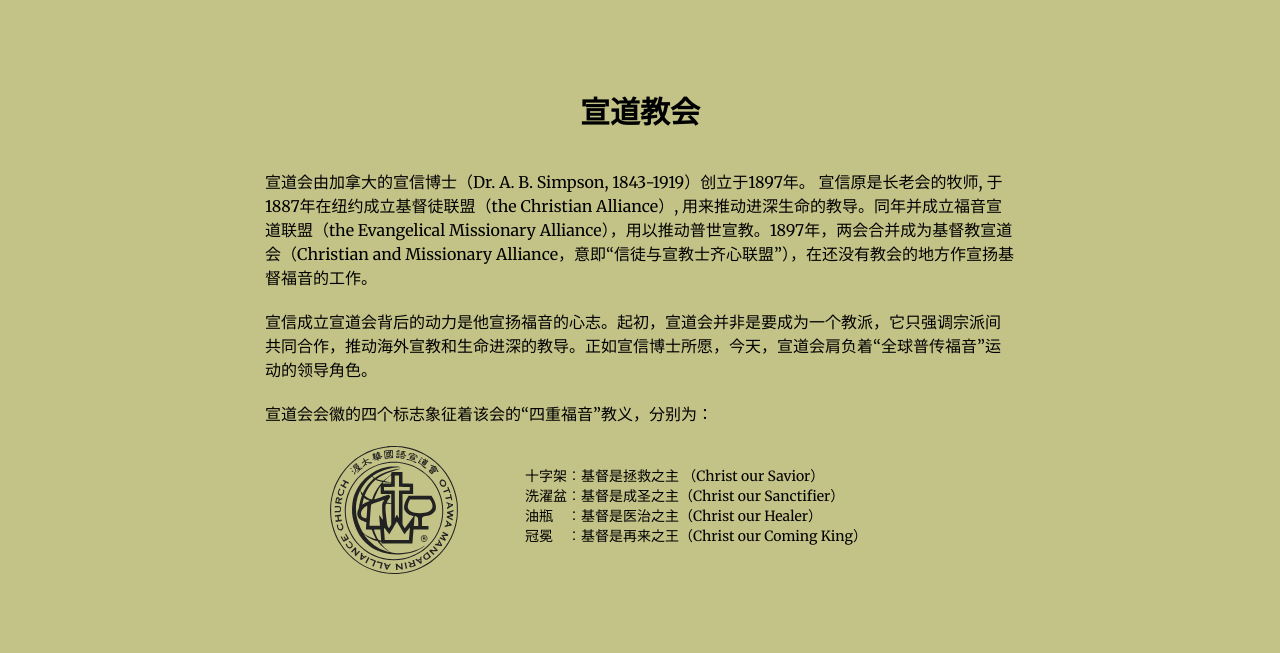
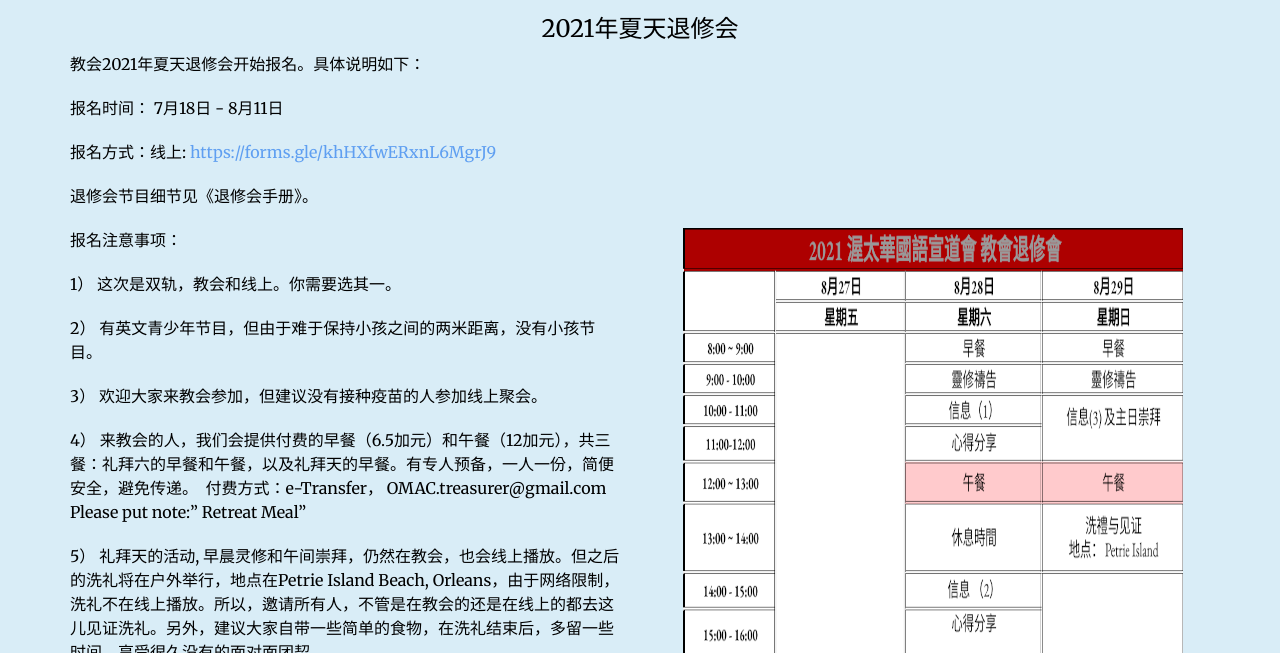
Before and after one commit to JonasYow/ottawaomac, a Jekyll site: the page built from index.html, in a window 1280 px wide and 900 px high, scrolled down 1242 px, cut to the strip 247-900 px from the top of the window. Built offline with Jekyll 4.4.1, drawn with Linux system fonts in a browser that asks for light colours; some web fonts are replaced; some of the changed text lies outside the part shown.

Commit message:
Adding retreat page

```diff
--- a/_includes/carousel.html
+++ b/_includes/carousel.html
@@ -4,7 +4,7 @@
 <div class="notificationbar">
   <span class="closebtn" onclick="this.parentElement.style.display='none';">&times;</span>
   <ul>
-    <li>安省政府于 7 月 16 日起进入重起第三阶段, 本教会实体崇拜人数为保持2 米社交距离之室内人数为 60~70 人</li>
+    <li>安省政府于7月16日起进入重起第三阶段, 目前本教会实体崇拜室内人数为 60~70 人</li>
     <li>如您计划参加实体崇拜,请于周日当天早晨填写<a href="https://docs.google.com/forms/d/e/1FAIpQLSeJQ7Xuj59rtEnx9eI85Mio63t0umRDQ8X9HlZ72O-CkzVyKg/closedform">身体状况过筛表格</a></li>
     <li>周日崇拜实况仍将进行线上直播, 网址: <a href="https://youtube.com/c/omacworship">https://youtube.com/c/omacworship</a> </li>
     <li>东门宣道会的英文崇拜从本主日(8 月 1 日)起时间改为 10:30, 每主日仅有一堂崇拜, <a href="https://eastgatealliance.ca">直播网址</a> </li>
--- /dev/null
+++ b/_includes/retreat.html
@@ -0,0 +1,34 @@
+<section id="retreat" class="bg-info" style="padding: 0em;">
+    <div>
+        <div class="row">
+			<div class="col-lg-12 text-center">
+                <div class="container">
+				    <h3>2021年夏天退修会</h3>
+                    <p class="text-left">教会2021年夏天退修会开始报名。具体说明如下：</p>
+                    <p class="text-left">报名时间： 7月18日 - 8月11日</p>
+                    <p class="text-left">报名方式：线上: <a href="https://forms.gle/khHXfwERxnL6MgrJ9">https://forms.gle/khHXfwERxnL6MgrJ9</a></p>
+                    <p class="text-left">退修会节目细节见《退修会手册》。</p>
+                    <div class="row">
+                        <div class="col-lg-6 col-sm-6 text-left">
+                            <p class="text-left">报名注意事项：</p>
+                            <p class="text-left">1） 这次是双轨，教会和线上。你需要选其一。</p>
+                            <p class="text-left">2） 有英文青少年节目，但由于难于保持小孩之间的两米距离，没有小孩节目。</p>
+                            <p class="text-left">3） 欢迎大家来教会参加，但建议没有接种疫苗的人参加线上聚会。</p>
+                            <p class="text-left">4） 来教会的人，我们会提供付费的早餐（6.5加元）和午餐（12加元），共三餐：礼拜六的早餐和午餐，以及礼拜天的早餐。有专人预备，一人一份，简便安全，避免传递。
+                                付费方式：e-Transfer， OMAC.treasurer@gmail.com Please put note:” Retreat Meal”</p>
+                            <p class="text-left">5） 礼拜天的活动, 早晨灵修和午间崇拜，仍然在教会，也会线上播放。但之后的洗礼将在户外举行，地点在Petrie Island Beach, Orleans，由于网络限制，洗礼不在线上播放。所以，邀请所有人，不管是在教会的还是在线上的都去这儿见证洗礼。另外，建议大家自带一些简单的食物，在洗礼结束后，多留一些时间，享受很久没有的面对面团契。</p>
+                            <p class="text-left">如有任何问题，请与<a href="mailto:dengkez@yahoo.com">周登科联系</a></p>
+                            <p class="text-left">Please contact <a href="mailto:koyungliu@yahoo.ca">Elder Ko-Yung Liu</a> if you have question about English Youth Retreat</p>
+                            <p class="text-left">如对线上报名有问题，请联系<a href="mailto:chucheng.shen@gmail.com">沈储澄执事</a></p>
+                        </div>
+                        <div class="col-lg-6 text-center" style="margin-bottom: 1em;">
+                        <img src="img/RetreatSchedule.png" style="height: 100%;width: auto;">
+                        </div>
+                    </div>
+
+                    <!--<p class="text-left">报名连结: <a href="https://forms.gle/7Z8m7khKe1tB5wHq9"> https://forms.gle/7Z8m7khKe1tB5wHq9</a></p> -->
+                </div>
+             </div>
+        </div>
+    </div>
+</section>
--- a/_layouts/front.html
+++ b/_layouts/front.html
@@ -6,6 +6,7 @@
 <body id="page-top">
   {% include nav.html %}
   {% include carousel.html height="100" unit="%" duration="10" %}
+  {% include retreat.html %}
   {% include alliance.html %}
   {% include services.html %}
   {% include dailylivingwater.html %}
```
Also changed, not shown: _includes/covid19.html (deleted, +0 -15 lines), img/RetreatSchedule.png (added).
